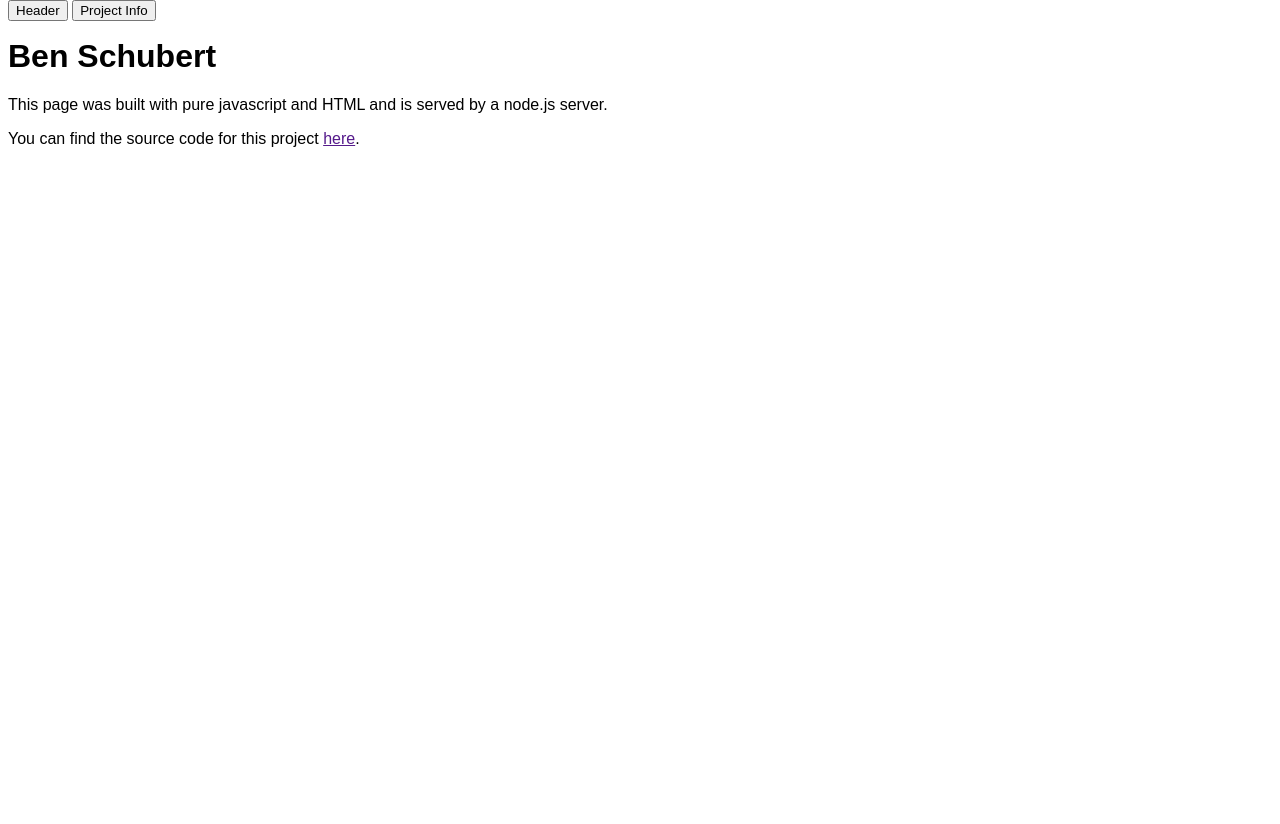
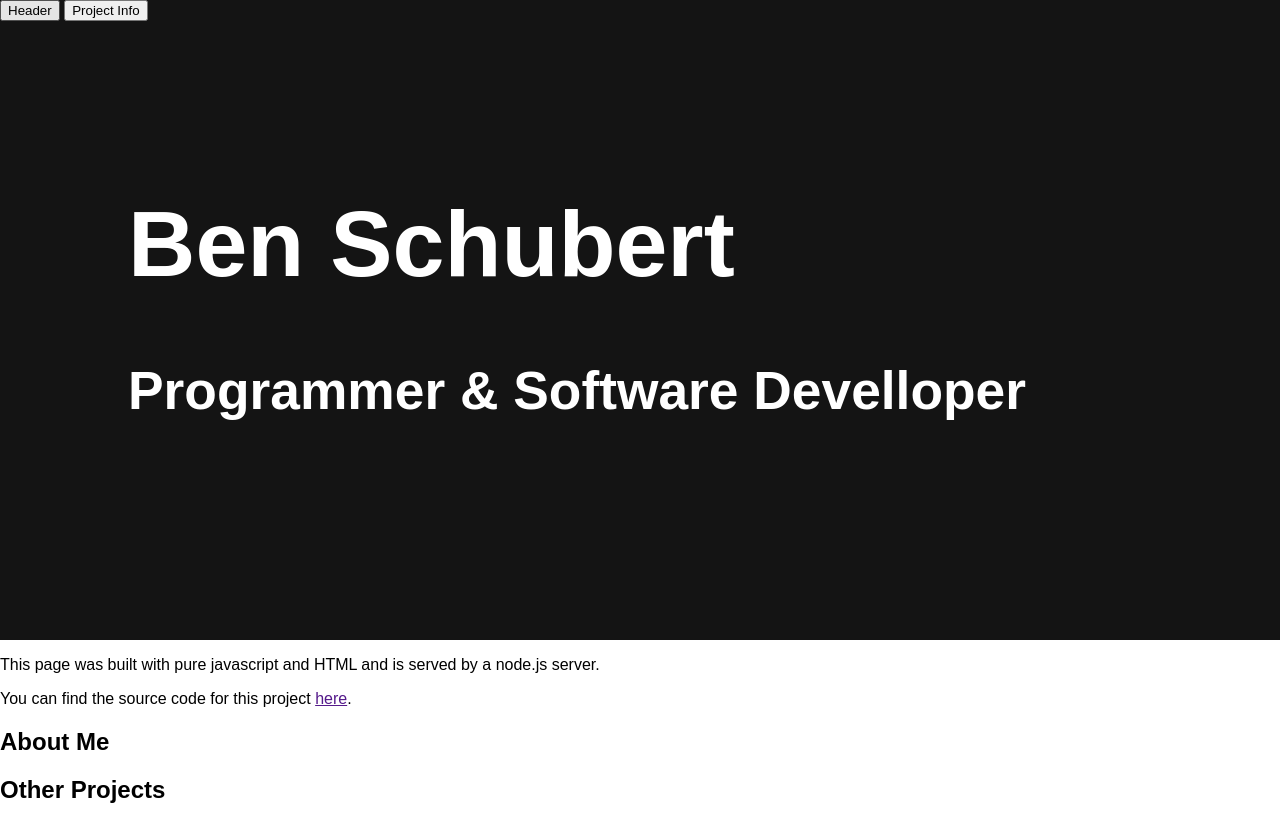
Before and after one commit to benschoob/benschoob.github.io, a website: page pages/index.html in a window 1280 px wide. Before the commit the page ends 800 px from the top, so only its background shows below. Drawn offline with Linux system fonts and the light colour scheme; files that its build step writes are made by us from their sources; files whose address does not match are found by name.

Commit message:
coverpage styling

```diff
--- a/pages/index.html
+++ b/pages/index.html
@@ -15,12 +15,21 @@
         <!--The main part of the page-->
         <div id="main_page">
             <div id="coverpage">
-                <h1 id="header">Ben Schubert</h1>
+                <div id="coverpage_contents">
+                    <h1 id="header">Ben Schubert</h1>
+                    <h2 id="sub_header">Programmer & Software Develloper</h2>
+                </div>
             </div>
             <!--Info about this webpage-->
-            <div id="project_info">
+            <div id="project_info" class="section">
                 <p>This page was built with pure javascript and HTML and is served by a node.js server.</p>
                 <p>You can find the source code for this project <a href="">here</a>.</p>
+            </div>
+            <div id="about_me" class="section">
+                <h2>About Me</h2>
+            </div>
+            <div id="other_projects" class="section">
+                <h2>Other Projects</h2>
             </div>
         </div>
     </body>
--- a/public/css/style.css
+++ b/public/css/style.css
@@ -1,5 +1,10 @@
 html {
     font-family: Arial, Helvetica, sans-serif;
+}
+
+body {
+    padding: 0;
+    margin: 0;
 }
 
 #navbar {
@@ -7,6 +12,25 @@ html {
     top: 0;
 }
 
-#main_page {
-    margin-top: 3%;
+#coverpage {
+    width: 100vw;
+    height: 80vh;
+    background-color: rgb(20, 20, 20);
 }
+
+#coverpage_contents {
+    position: absolute;
+    top: 0;
+    left: 0;
+    margin: 10%;
+
+    color: white;
+}
+
+#header {
+    font-size: 70pt;
+}
+
+#sub_header {
+    font-size: 40pt;
+}
```
